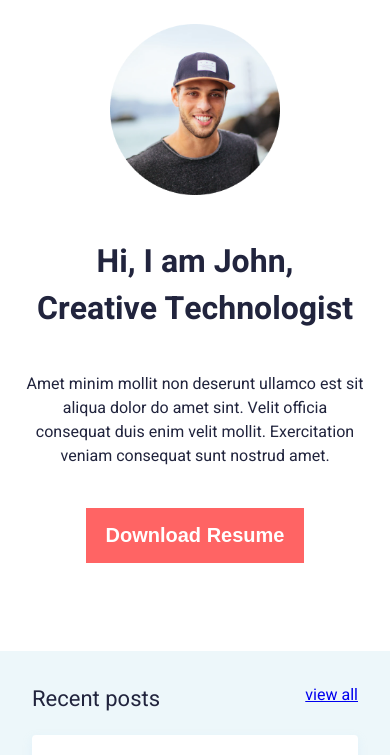
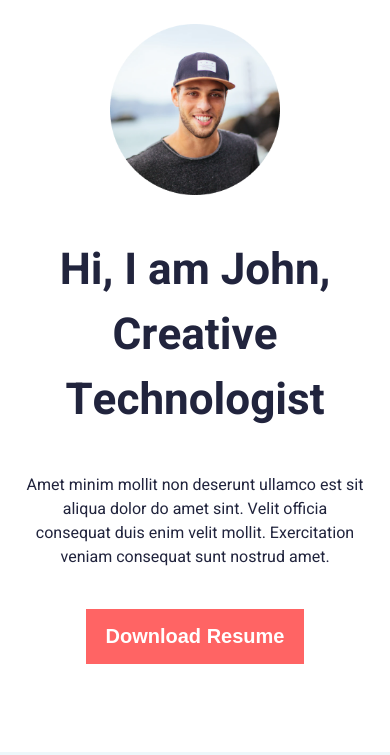
Before and after one commit to Abhinav-676/Portfolio, a plain HTML site: page index.html in a window 390 px wide. Shown: the part 62-817 px from the top of the page. Drawn offline with Linux system fonts and the light colour scheme.

Commit message:
main 2.5

```diff
--- a/style/main.css
+++ b/style/main.css
@@ -213,12 +213,3 @@
 
     }
 }
-
-@media (max-width: 539px)
-{
-    .hero-section-left-first-child {
-        font-size: 2rem;
-        font-weight: 700;
-    }
-
-}
```
